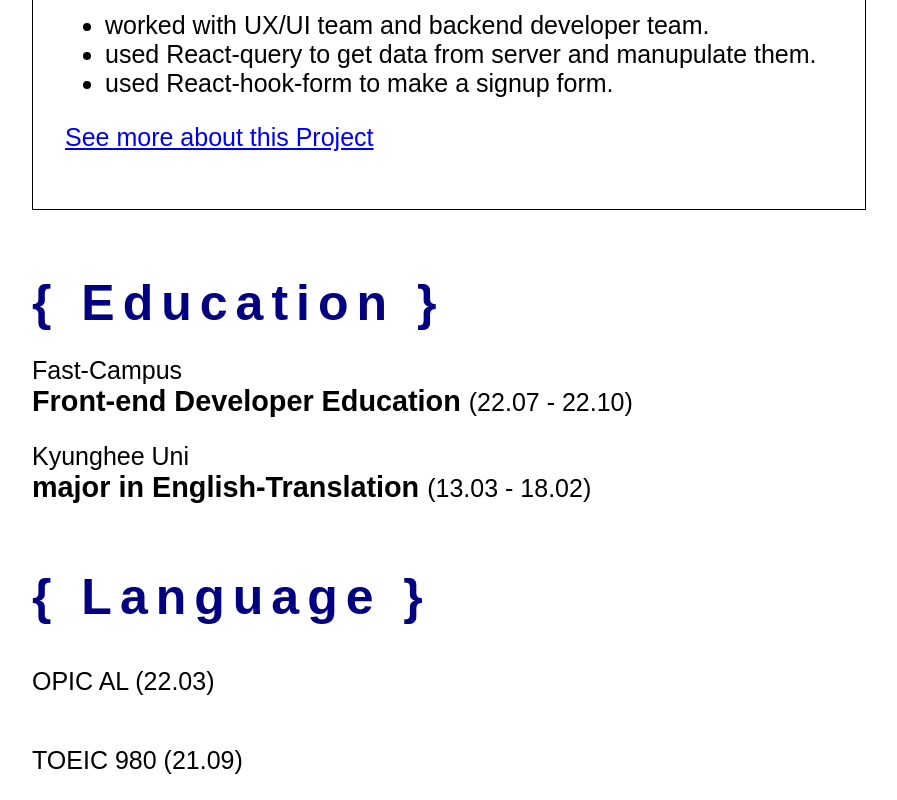
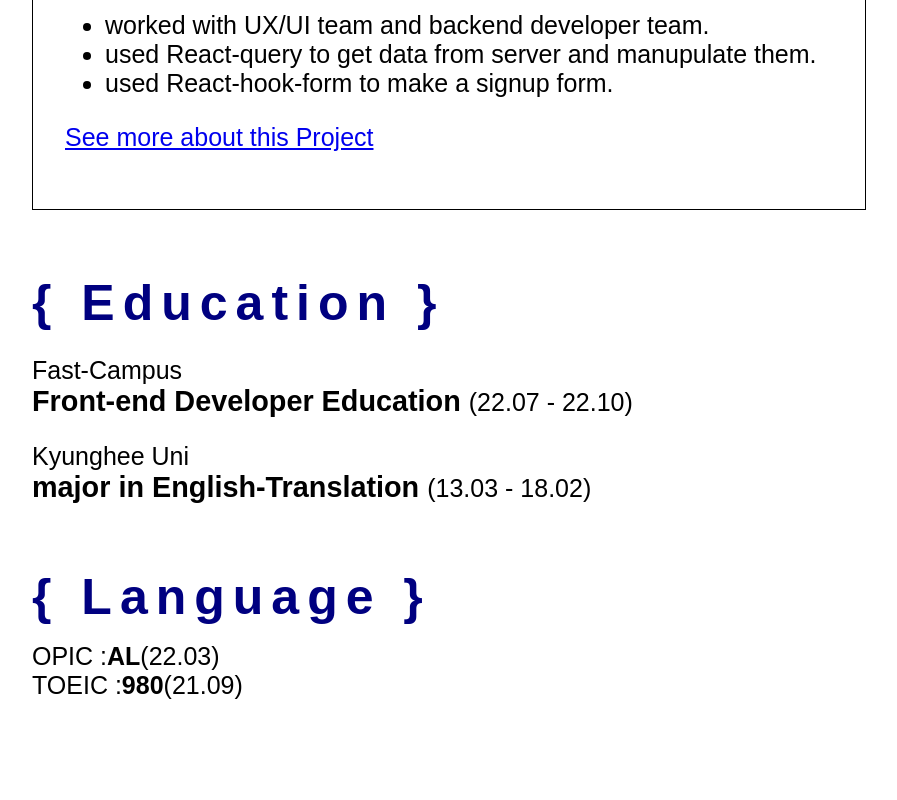
Before and after one commit to Dahyeeee/cv_page, a React (Vite) app: page / in a window 1280 px wide. Shown: the part 3752-4552 px from the top of the page, without its empty margins (224-1121 px from the left). After the commit the page ends 4452 px from the top, so only its background shows below. Built offline with nearby package versions, Linux system fonts and the light colour scheme.

Commit message:
feat:language 데이터화, 타입선언

```diff
--- /dev/null
+++ b/src/assets/data/languages.ts
@@ -0,0 +1,16 @@
+import { LanguageType } from "../../type/types";
+
+const languages: LanguageType[] = [
+  {
+    test: "OPIC",
+    score: "AL",
+    date: "(22.03)",
+  },
+  {
+    test: "TOEIC",
+    score: "980",
+    date: "(21.09)",
+  },
+];
+
+export default languages;
--- a/src/component/Education.tsx
+++ b/src/component/Education.tsx
@@ -1,13 +1,14 @@
 import React from "react";
 import styled from "styled-components";
 import educations from "../assets/data/educations";
+import { EudcationType } from "../type/types";
 import { Title } from "./Skill";
 
 export default function Education() {
   return (
     <>
       <Title>{`{ Education }`}</Title>
-      {educations.map((education) => {
+      {educations.map((education: EudcationType) => {
         const { institution, studySubject, period } = education;
         return (
           <EducationEachSt key={institution}>
--- a/src/component/Language.tsx
+++ b/src/component/Language.tsx
@@ -1,16 +1,29 @@
 import React from "react";
+import styled from "styled-components";
+import languages from "../assets/data/languages";
+import { LanguageType } from "../type/types";
 import { Title } from "./Skill";
 
 export default function Language() {
   return (
     <>
       <Title>{`{ Language }`}</Title>
-      <p>
-        OPIC <span>AL</span> (22.03)
-      </p>
-      <p>
-        TOEIC <span>980</span> (21.09)
-      </p>
+      {languages.map((language: LanguageType) => (
+        <Wrapper>
+          <span>{language.test + "  :   "}</span>
+          <Bold>{language.score + " "}</Bold>
+          <span>{language.date}</span>
+        </Wrapper>
+      ))}
     </>
   );
 }
+
+const Wrapper = styled.div`
+  display: flex;
+  flex-direction: row;
+  width: 30%;
+`;
+const Bold = styled.span`
+  font-weight: bold;
+`;
--- a/src/component/Skill.tsx
+++ b/src/component/Skill.tsx
@@ -1,13 +1,14 @@
 import React from "react";
 import styled from "styled-components";
 import skills from "../assets/data/skills";
+import { SkillType } from "../type/types";
 
 export default function Skill() {
   return (
     <>
       <Title>{`{ Skill }`}</Title>
       <SkillLogos>
-        {skills.map((skill) => (
+        {skills.map((skill: SkillType) => (
           <SkillEach key={skill.name}>
             <SkillLogo src={skill.logo} alt={`${skill.name} logo`} />
             <span>{skill.name}</span>
--- a/src/type/types.ts
+++ b/src/type/types.ts
@@ -32,3 +32,9 @@ export type SkillType = {
   logo: string;
   name: string;
 };
+
+export type LanguageType = {
+  test: string;
+  score: string;
+  date: string;
+};
```
